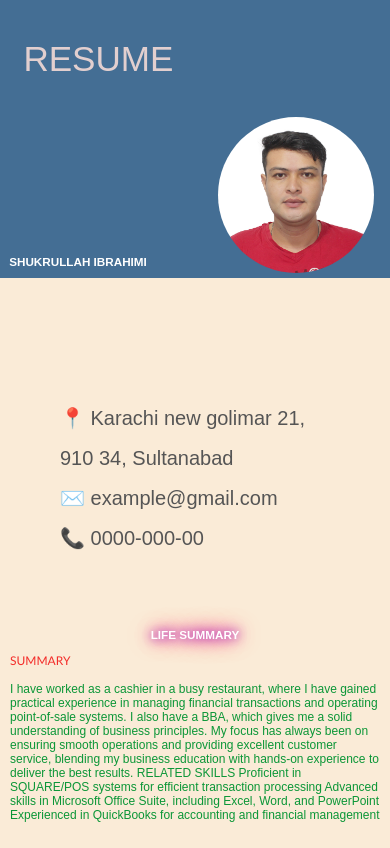
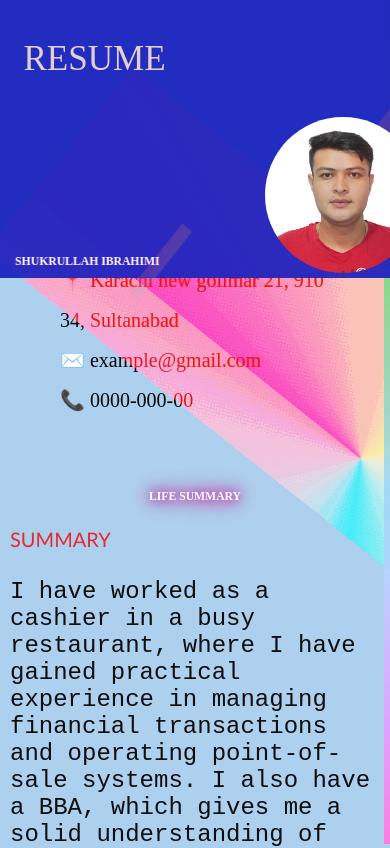
Before and after one commit to shukrullah7ibrahime-bot/resume-site, a plain HTML site: page index.html in a window 390 px wide. Shown: the top 848 px of the page. Drawn offline with Linux system fonts and the light colour scheme.

Commit message:
Refactor CSS with new styles and animations
Updated styles for body, header, and content areas. Added animations and responsive design adjustments.

```diff
--- a/style.css
+++ b/style.css
@@ -1,20 +1,112 @@
+/* ===== Base Body Style ===== */
 body {
     margin: 0;
-    font-family: Arial, sans-serif;
-    background-color: antiquewhite;
+    background: #aed0ef;  /* your main color */
+    position: relative;
+    overflow-x: hidden;
+    color: white;
 }
+
+
+/* ===== 1. ANIMATED RIGHT-SIDE GRADIENT AREA ===== */
+body::before {
+    content: "";
+    position: fixed;
+    top: 0;
+    right: -30%;
+    width: 60%;          /* WIDTH of the animated right side */
+    height: 100%;
+    background: conic-gradient(
+        from 180deg at 70% 50%,
+        rgba(255,85,110,0.18),
+        rgba(255,200,80,0.15),
+        rgba(90,200,255,0.15),
+        rgba(255,110,110,0.18)
+    );
+    animation: sweepRotate 14s linear infinite;
+    mix-blend-mode: overlay;
+    pointer-events: none;
+    z-index: 1;
+}
+
+
+/* ===== 2. THIN MULTI-COLOR CYCLING STRIPE ===== */
+body::after {
+    content: "";
+    position: fixed;
+    top: 0;
+    right: 0;
+    width: 6px;          /* STRIPE thickness */
+    height: 100%;
+    background: linear-gradient(180deg,
+        #ff5f6d,
+        #ffc371,
+        #7ef3b6,
+        #5fa8ff
+    );
+    animation: hueShift 4s linear infinite;
+    z-index: 2;
+    pointer-events: none;
+}
+
+
+/* ===== Animations ===== */
+@keyframes sweepRotate {
+    0%   { transform: rotate(0deg); }
+    100% { transform: rotate(360deg); }
+}
+
+@keyframes hueShift {
+    0%   { filter: hue-rotate(0deg); }
+    100% { filter: hue-rotate(360deg); }
+}
+
+
+/* ===== Motion-Safe ===== */
+@media (prefers-reduced-motion: reduce) {
+    body::before,
+    body::after {
+        animation: none;
+    }
+}
+
+
+
 
 /* Blue header */
 .header {
-    background-color: #446e94;
+    background-color: #2028c0f9;
     color: rgb(226, 207, 207);
-    padding: 1vw 2vw;          /* responsive padding */
-    font-size: 7vw;            /* scales with screen width */
+    padding: 1vw 2vw;
+    font-size: 7vw;
     font-weight: 300;
-    position: relative;
-    min-height: 200px;         /* keeps structure on small screens */
+    position: fixed;     /* <--- STICKY HEADER */
+    top: 0;              /* <--- stick to top */
+    left: 0;
+    width: 100%;
+    z-index: 999;        /* above all elements */
+    min-height: 200px;
 }
 
+::before {
+    content: "";
+    position: fixed;
+    top: 0;
+    right: -30%;
+    width: 60%;          /* WIDTH of the animated right side */
+    height: 100%;
+    background: conic-gradient(
+        from 180deg at 70% 50%,
+        rgba(255,85,110,0.18),
+        rgba(255,200,80,0.15),
+        rgba(90,200,255,0.15),
+        rgba(255,110,110,0.18)
+    );
+    animation: sweepRotate 14s linear infinite;
+    mix-blend-mode: overlay;
+    pointer-events: none;
+    z-index: 1;
+}
 .name {
     position: absolute;
     bottom: 10px;
@@ -81,10 +173,11 @@ body {
 .content {
     padding: 40px 60px;
     font-size: 20px;
-    color: #555;
+    color: #070707;
     line-height: 2;
-    padding-top: 120px; /* space under floating image */
+    padding-top: 260px; /* ← increased to clear fixed header */
 }
+
 
 .function {
     text-align: center;
@@ -125,12 +218,15 @@ body {
 }
 
 .paragraph{
+    font-family:monospace;
     margin: 10px;
-    font-size: 12px;
-    color: rgb(11, 150, 55);
+    font-size: 24px;
+    color: rgb(13, 14, 13);
 }
 
 .heading{
+     font-size: 20px;
+    font-family: Arial, Helvetica, sans-serif;
     color:#f20a0ad8;
     font-style: bold;
     font-family: 'Trebuchet MS', 'Lucida Sans Unicode', 'Lucida Grande', 'Lucida Sans', Arial, sans-serif;
```
